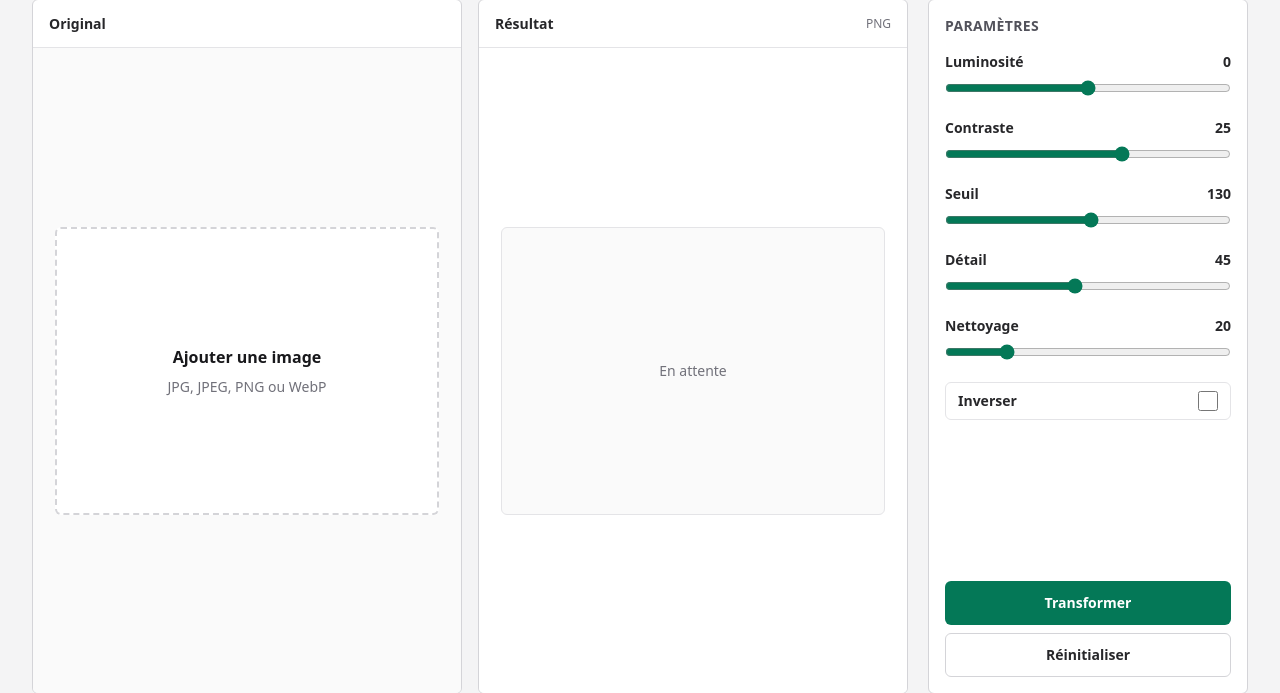
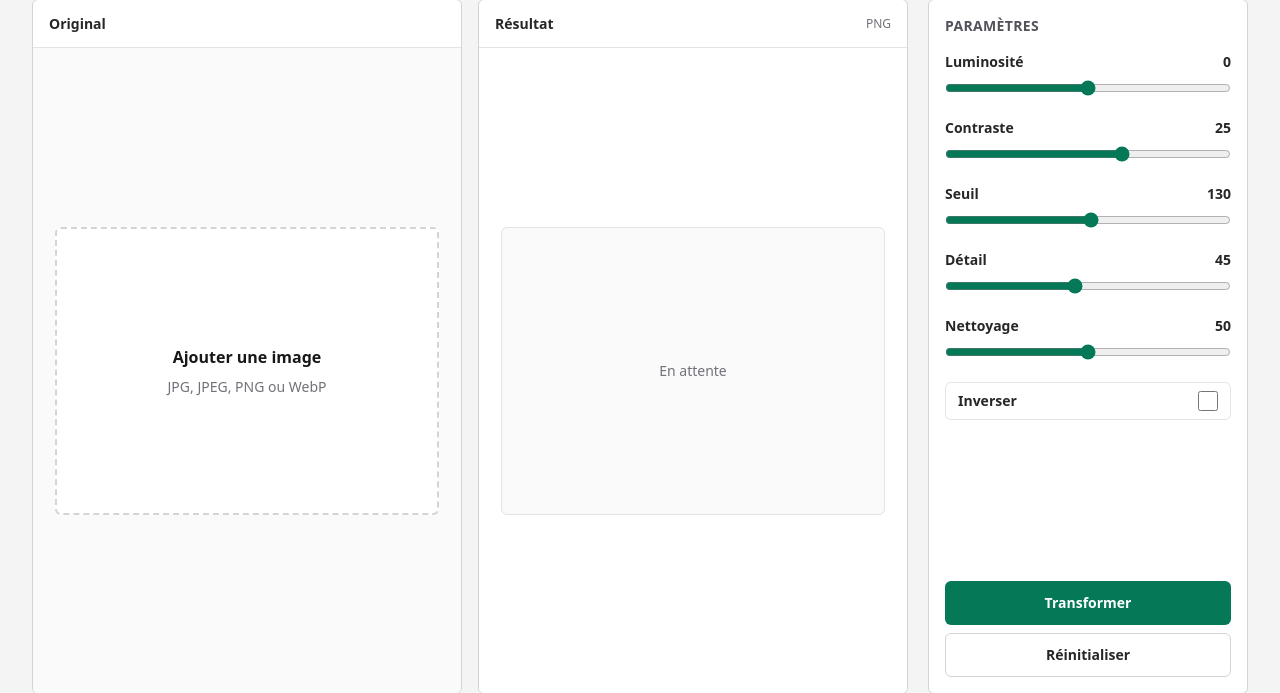
Before and after one commit to gduale/transformer-image-chantournage, a Django app: page / in a window 1280 px wide. Shown: the part 90-783 px from the top of the page. Run offline with Django 5.2, Linux system fonts and the light colour scheme; some libraries are stand-ins or nearby versions.

Commit message:
Set default denoise to 50

```diff
--- a/images/forms.py
+++ b/images/forms.py
@@ -15,7 +15,7 @@ class StencilForm(forms.Form):
     contrast = forms.IntegerField(min_value=-100, max_value=100, initial=25)
     threshold = forms.IntegerField(min_value=0, max_value=255, initial=130)
     detail = forms.IntegerField(min_value=0, max_value=100, initial=45)
-    denoise = forms.IntegerField(min_value=0, max_value=100, initial=20)
+    denoise = forms.IntegerField(min_value=0, max_value=100, initial=50)
     invert = forms.BooleanField(required=False, initial=False)
 
     def clean_image(self):
--- a/images/services/stencil.py
+++ b/images/services/stencil.py
@@ -15,7 +15,7 @@ class StencilSettings:
     contrast: int = 25
     threshold: int = 130
     detail: int = 45
-    denoise: int = 20
+    denoise: int = 50
     invert: bool = False
 
 
--- a/images/templates/images/transform.html
+++ b/images/templates/images/transform.html
@@ -124,9 +124,9 @@
             <label class="block">
               <span class="flex justify-between text-sm font-semibold text-zinc-800">
                 Nettoyage
-                <span id="denoiseValue">{{ form.denoise.value|default:20 }}</span>
+                <span id="denoiseValue">{{ form.denoise.value|default:50 }}</span>
               </span>
-              <input type="range" name="denoise" min="0" max="100" value="{{ form.denoise.value|default:20 }}" data-default-value="20" data-output-target="denoiseValue" class="mt-2 w-full accent-emerald-700" data-parameter-control>
+              <input type="range" name="denoise" min="0" max="100" value="{{ form.denoise.value|default:50 }}" data-default-value="50" data-output-target="denoiseValue" class="mt-2 w-full accent-emerald-700" data-parameter-control>
             </label>
 
             <label class="flex items-center justify-between gap-3 rounded-md border border-zinc-200 px-3 py-2">
```
